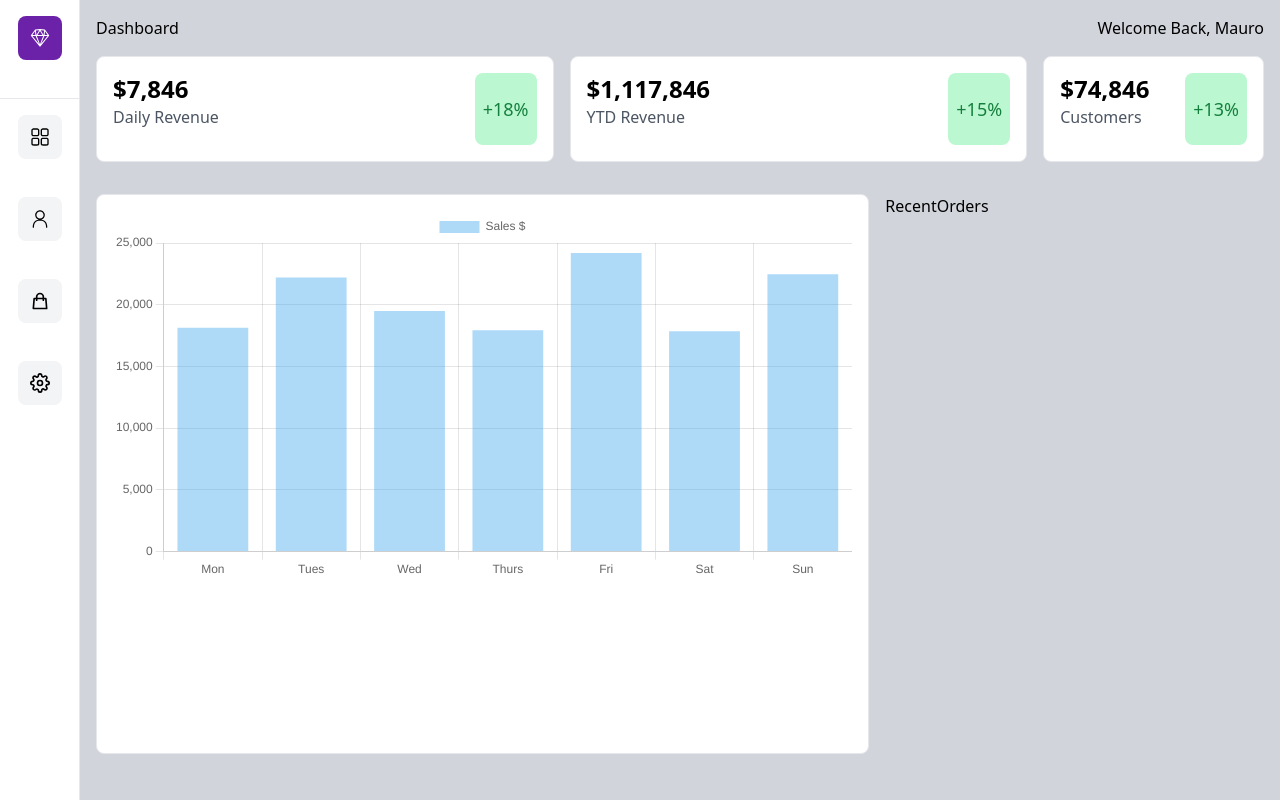
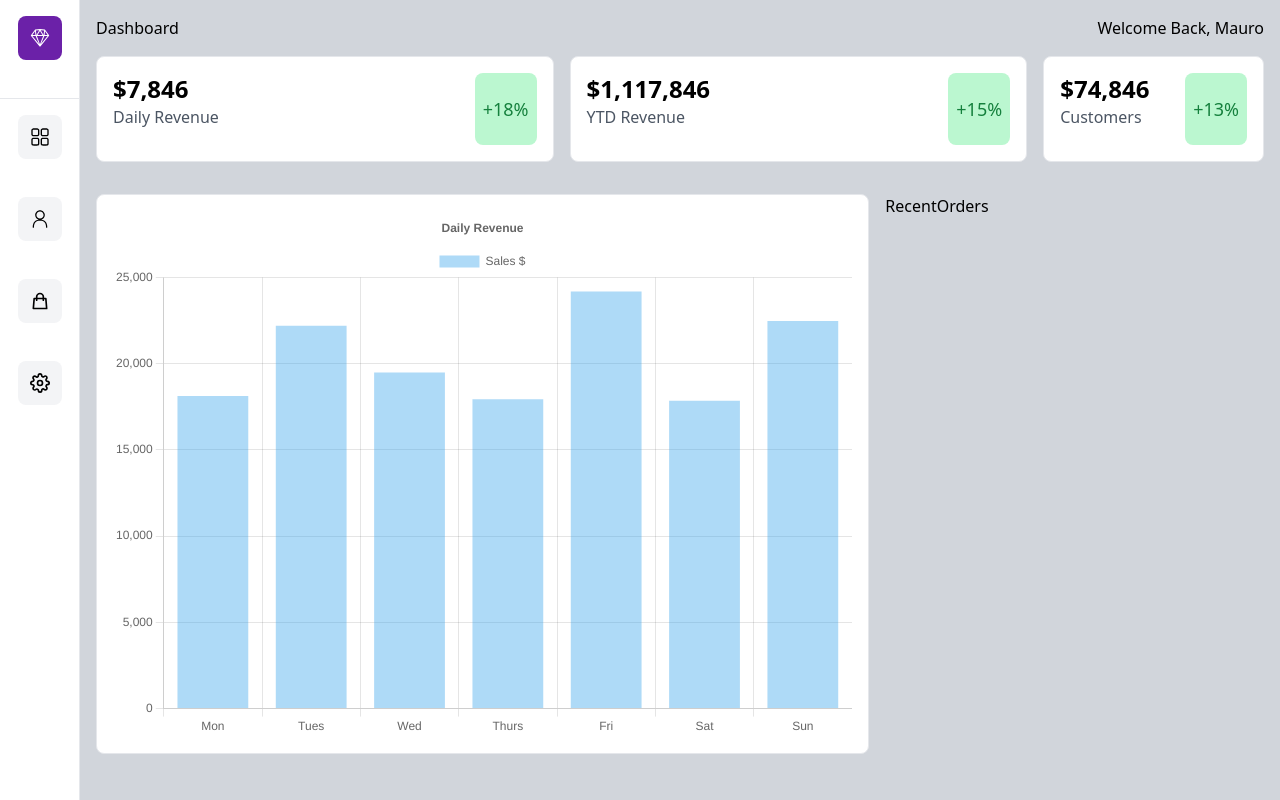
Before and after one commit to MioMauro/next13-dashboard, a Next.js app: page / in a window 1280 px wide. Built offline with nearby package versions, Linux system fonts and the light colour scheme.

Commit message:
setUp BarChart

```diff
--- a/components/BarChart.jsx
+++ b/components/BarChart.jsx
@@ -35,11 +35,22 @@ const BarChart = () => {
                     data: [18127, 22201, 19490, 17938, 24182, 17842, 22475],
                     borderColor: 'rgb(53, 162, 253)',
                     backgroundColor: 'rgba(53, 162, 235, 0.4)',
-
                 },
             ],
         })
-
+        setChartOptions({
+            plugins:{
+                legend:{
+                    position: 'top',
+                },
+                title: {
+                    display: true,
+                    text: 'Daily Revenue'
+                }
+            },
+            maintainAspectRatio: false,
+            responsive: true,
+        })
     }, [])
 
 
```
Also changed, not shown: 1 other file (tests, documents, lock files or other folders).
